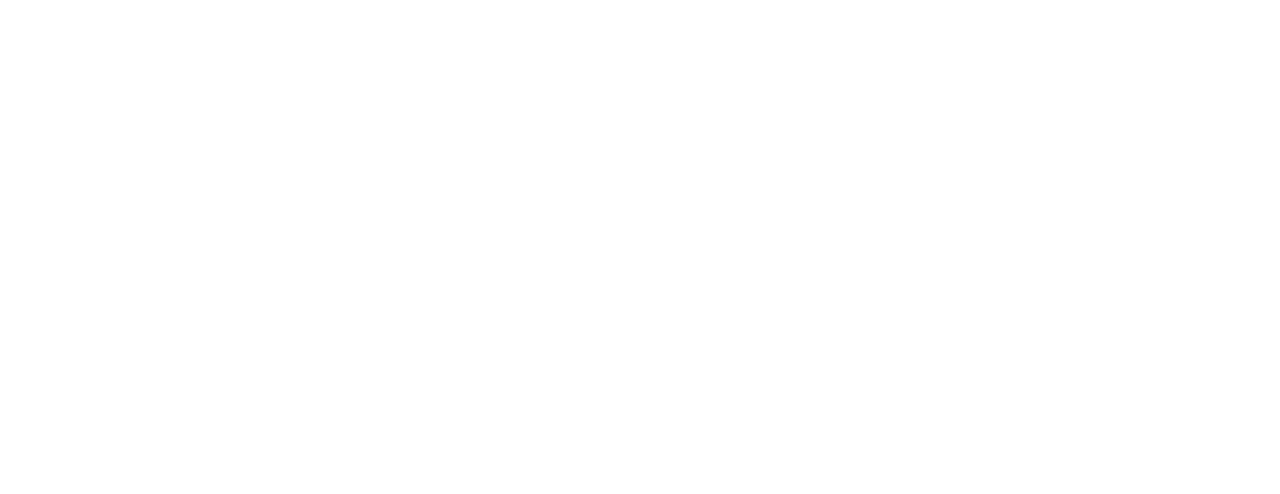
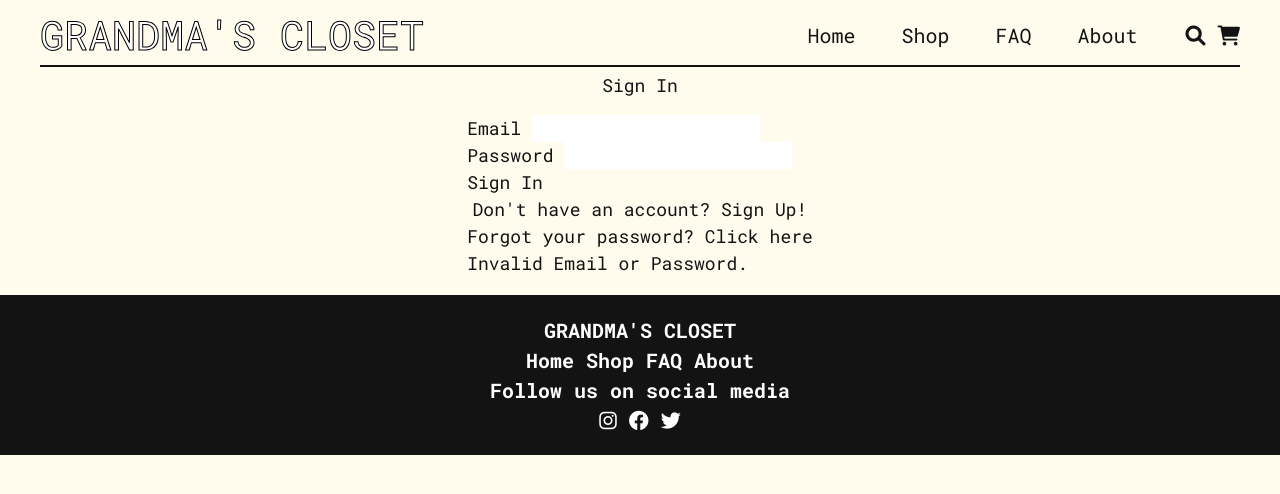
Before and after one commit to Ilan961128/Grandmas-Closet, a website: page signin.html in a window 1280 px wide. Drawn offline with nearby package versions, Linux system fonts and the light colour scheme.

```diff
--- a/server.js
+++ b/server.js
@@ -78,7 +78,7 @@
 const mongoUserName = process.env.MONGO_USER_NAME;
 const mongoPassword = process.env.MONGO_PASSWORD;
 
-const port = 3000
+const port = 5500
 
 mongoose
     .connect(
--- a/signin.html
+++ b/signin.html
@@ -0,0 +1,140 @@
+<html lang="en">
+
+<head>
+    <meta charset="UTF-8">
+    <meta name="viewport" content="width=device-width, initial-scale=1.0">
+    <title>Grandma's Closet [Shop]</title>
+    <link rel="preconnect" href="https://fonts.googleapis.com">
+    <link rel="preconnect" href="https://fonts.gstatic.com" crossorigin>
+    <link href="https://fonts.googleapis.com/css2?family=Roboto+Mono:ital,wght@0,100..700;1,100..700&display=swap"
+        rel="stylesheet">
+    <link rel="stylesheet" href="assets/css/style.css">
+    <link rel="stylesheet" href="https://cdnjs.cloudflare.com/ajax/libs/font-awesome/6.0.0-beta3/css/all.min.css">
+    <script src="https://cdn.tailwindcss.com"></script>
+    <script src="https://code.jquery.com/jquery-3.6.4.min.js"></script>
+    <script src="https://cdnjs.cloudflare.com/ajax/libs/popper.js/1.11.0/umd/popper.min.js"
+        integrity="sha384-b/U6ypiBEHpOf/4+1nzFpr53nxSS+GLCkfwBdFNTxtclqqenISfwAzpKaMNFNmj4"
+        crossorigin="anonymous"></script>
+
+
+</head>
+<style>
+    body {
+        font-family: "Roboto Mono", serif;
+        font-size: 16px;
+        line-height: 1.6;
+        color: #131313;
+        margin: 0;
+        padding: 0;
+        background-color: #fffcee;
+    }
+</style>
+
+<body>
+    <!-- header -->
+    <div class="header">
+        <div>
+            <a href="/index.html" style="text-decoration: none;">
+                <span class="header-title">GRANDMA'S CLOSET</span>
+            </a>
+        </div>
+        <div class="header-links-icons">
+            <div class="header-links">
+                <a href="/index.html" style="text-decoration: none; color: #131313">
+                    <span class="header-link">Home</span>
+                </a>
+                <a href="/shop.html" style="text-decoration: none; color: #131313">
+                    <span class="header-link">Shop</span>
+                </a>
+                <a href="/faq.html" style="text-decoration: none; color: #131313">
+                    <span class="header-link">FAQ</span>
+                </a>
+                <a href="/index.html" style="text-decoration: none; color: #131313">
+                    <span class="header-link">About</span>
+                </a>
+            </div>
+            <div>
+                <i class="fas fa-search"></i>
+                <a href="cart.html" style="text-decoration: none; color: #131313">
+                    <i class="fas fa-shopping-cart"></i>
+                </a>
+            </div>
+        </div>
+    </div>
+
+    <!-- signin -->
+    <div class="flex justify-center text-[18px]">
+        <form method="post">
+            <h2 class="text-center mb-4">Sign In</h2>
+
+            <div class="form-group">
+                <label for="email">Email</label>
+                <input type="email" id="email" name="email" class="form-control" required />
+            </div>
+
+            <div class="form-group">
+                <label for="password">Password</label>
+                <input type="password" id="password" name="password" class="form-control" required />
+            </div>
+
+            <div class="form-group">
+                <button type="submit" class="btn btn-dark btn-block">
+                    Sign In
+                </button>
+            </div>
+
+            <div class="text-center">
+                <p>
+                    Don't have an account?
+                    <a href="SignUp.html">Sign Up!</a>
+                </p>
+                <p>
+                    Forgot your password?
+                    <a href="password_reset.html">Click here</a>
+                </p>
+            </div>
+            <div class="alert alert-danger d-none" id="errorMessage" role="alert">
+                Invalid Email or Password.
+            </div>
+        </form>
+    </div>
+
+    <!-- footer -->
+    <div>
+        <div class="footer">
+            <div>
+                <span class="footer-title">GRANDMA'S CLOSET</span>
+            </div>
+            <div class="footer-links">
+                <a href="index.html" style="text-decoration: none; color: white">
+                    <span class="footer-link">Home</span>
+                </a>
+                <a href="shop.html" style="text-decoration: none; color: white">
+                    <span class="footer-link">Shop</span>
+                </a>
+                <a href="faq.html" style="text-decoration: none; color: white">
+                    <span class="footer-link">FAQ</span>
+                </a>
+                <a href="index.html" style="text-decoration: none; color: white">
+                    <span class="footer-link">About</span>
+                </a>
+            </div>
+            <div>
+                <span class="footer-socials">Follow us on social media</span>
+            </div>
+            <div class="footer-socials-icons">
+                <i class="fab fa-instagram"></i>
+                <i class="fab fa-facebook"></i>
+                <i class="fab fa-twitter"></i>
+            </div>
+        </div>
+    </div>
+
+</body>
+
+</html>
+
+<script src="./assets/js/general.js"></script>
+<script>
+
+</script>
```
Also changed, not shown: signup.html (+4 -0 lines).
